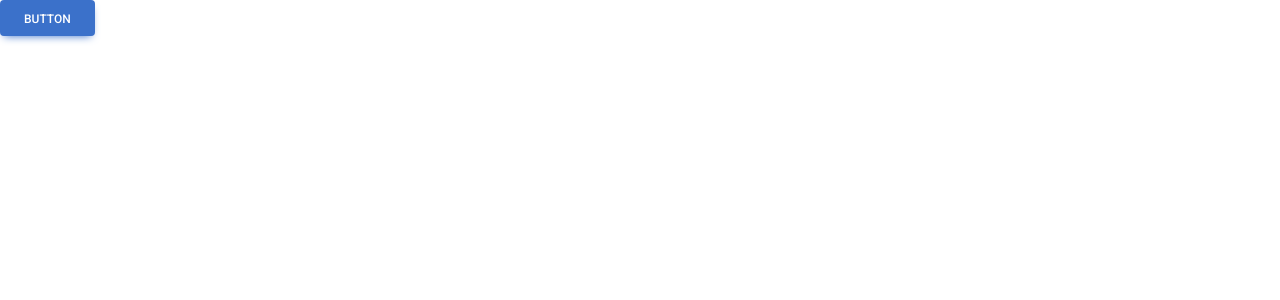
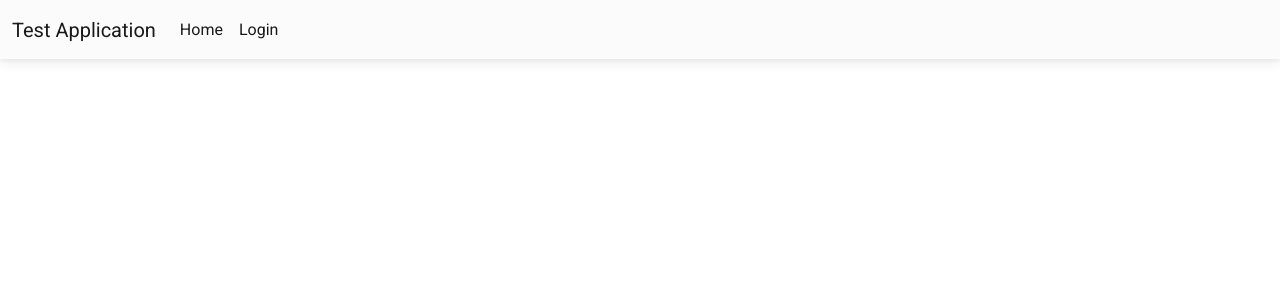
Before and after one commit to Lambertn33/web-test-frontend, a React (Create React App) app: page / in a window 1280 px wide. Shown: the top 300 px of the page. Built offline with nearby package versions, Linux system fonts and the light colour scheme.

Commit message:
feat: add navigation

```diff
--- a/package.json
+++ b/package.json
@@ -36,5 +36,8 @@
       "last 1 firefox version",
       "last 1 safari version"
     ]
+  },
+  "devDependencies": {
+    "react-router-dom": "^6.11.1"
   }
 }
--- a/src/App.jsx
+++ b/src/App.jsx
@@ -1,10 +1,10 @@
 import "./App.css";
-import { MDBBtn } from "mdb-react-ui-kit";
+import Navbar from "./components/reusable/Navbar";
 
 function App() {
   return (
     <div className="app">
-      <MDBBtn>Button</MDBBtn>
+      <Navbar />
     </div>
   );
 }
--- /dev/null
+++ b/src/components/reusable/Navbar.jsx
@@ -0,0 +1,46 @@
+import React, { useState } from "react";
+import {
+  MDBContainer,
+  MDBIcon,
+  MDBNavbar,
+  MDBNavbarBrand,
+  MDBNavbarToggler,
+  MDBNavbarNav,
+  MDBNavbarItem,
+  MDBNavbarLink,
+  MDBCollapse,
+} from "mdb-react-ui-kit";
+
+export default function Navbar() {
+  const [showNav, setShowNav] = useState(false);
+
+  return (
+    <MDBNavbar expand="lg" light bgColor="light">
+      <MDBContainer fluid>
+        <MDBNavbarBrand href="#">Test Application</MDBNavbarBrand>
+        <MDBNavbarToggler
+          type="button"
+          aria-expanded="false"
+          aria-label="Toggle navigation"
+          onClick={() => setShowNav(!showNav)}
+        >
+          <MDBIcon icon="bars" fas />
+        </MDBNavbarToggler>
+        <MDBCollapse navbar show={showNav}>
+          <MDBNavbarNav>
+            <MDBNavbarItem>
+              <MDBNavbarLink active aria-current="page" href="#">
+                Home
+              </MDBNavbarLink>
+            </MDBNavbarItem>
+            <MDBNavbarItem>
+              <MDBNavbarLink active aria-current="page" href="#">
+                Login
+              </MDBNavbarLink>
+            </MDBNavbarItem>
+          </MDBNavbarNav>
+        </MDBCollapse>
+      </MDBContainer>
+    </MDBNavbar>
+  );
+}
--- /dev/null
+++ b/src/helpers/url.json
@@ -0,0 +1,3 @@
+{
+    "apiUrl": "http://localhost:5000/api"
+}
```
Also changed, not shown: 1 other file (tests, documents, lock files or other folders).
